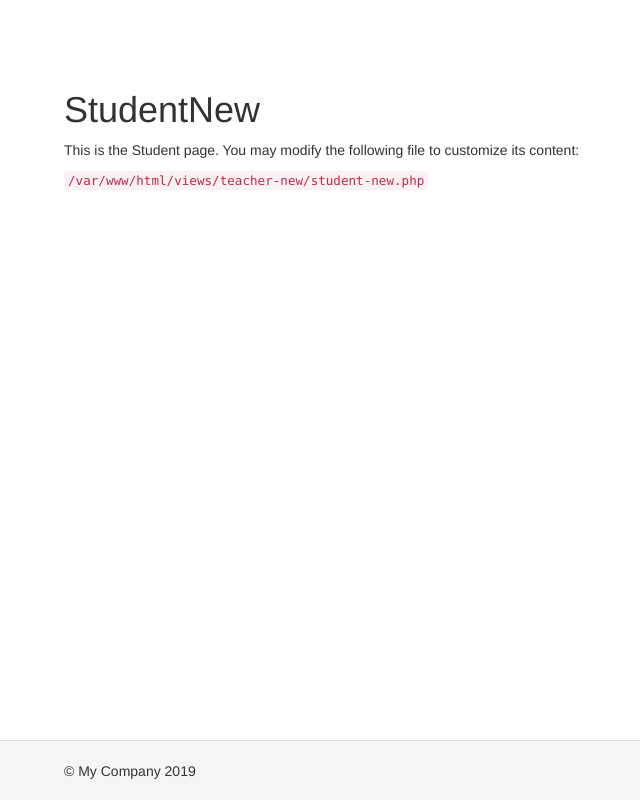
After one commit to voothi/gb-php-yii2, a Yii app: template views/teacher-new/student-new.php in a window 1280 px wide. The commit adds this page. Shown: the whole page, without its empty margins (6-646 px from the left). Run offline with PHP 8.4 and a stand-in for Yii, Linux system fonts and the light colour scheme; the template is opened without the code that fills it, so the values that code supplies are empty; some libraries are stand-ins or nearby versions.

Commit message:
studentNew test -new

```diff
--- a/controllers/TeacherController.php
+++ b/controllers/TeacherController.php
@@ -8,7 +8,7 @@ use yii\web\Controller;
 
 class TeacherController extends Controller
 {
-    public function actionStudent()
+    public function actionStudentNew()
     {
         $comment_view = "Test Yii2 Framework param controller view";
         return $this->render('student', ['test_controller_view' => $comment_view]);
--- a/views/layouts/main.php
+++ b/views/layouts/main.php
@@ -43,6 +43,7 @@ AppAsset::register($this);
             ['label' => 'Contact', 'url' => ['/site/contact']],
             ['label' => 'Hello', 'url' => ['/site/hello']],
             ['label' => 'Student', 'url' => ['/teacher/student']],
+            ['label' => 'StudentNew', 'url' => ['/teacher-new/student-new']],
             Yii::$app->user->isGuest ? (
                 ['label' => 'Login', 'url' => ['/site/login']]
             ) : (
--- /dev/null
+++ b/views/teacher-new/student-new.php
@@ -0,0 +1,17 @@
+<?php
+
+/* @var $this yii\web\View */
+
+use yii\helpers\Html;
+
+$this->title = 'StudentNew';
+$this->params['breadcrumbs'][] = $this->title;
+?>
+<div class="site-student">
+    <h1><?= Html::encode($this->title) ?></h1>
+
+    <p>
+        This is the Student page. You may modify the following file to customize its content: <br>
+    </p>
+    <code><?= __FILE__ ?></code>
+</div>
```
Also changed, not shown: controllers/TeacherNewController.php (added, +15 -0 lines), views/site/hello.php (added, +18 -0 lines).
